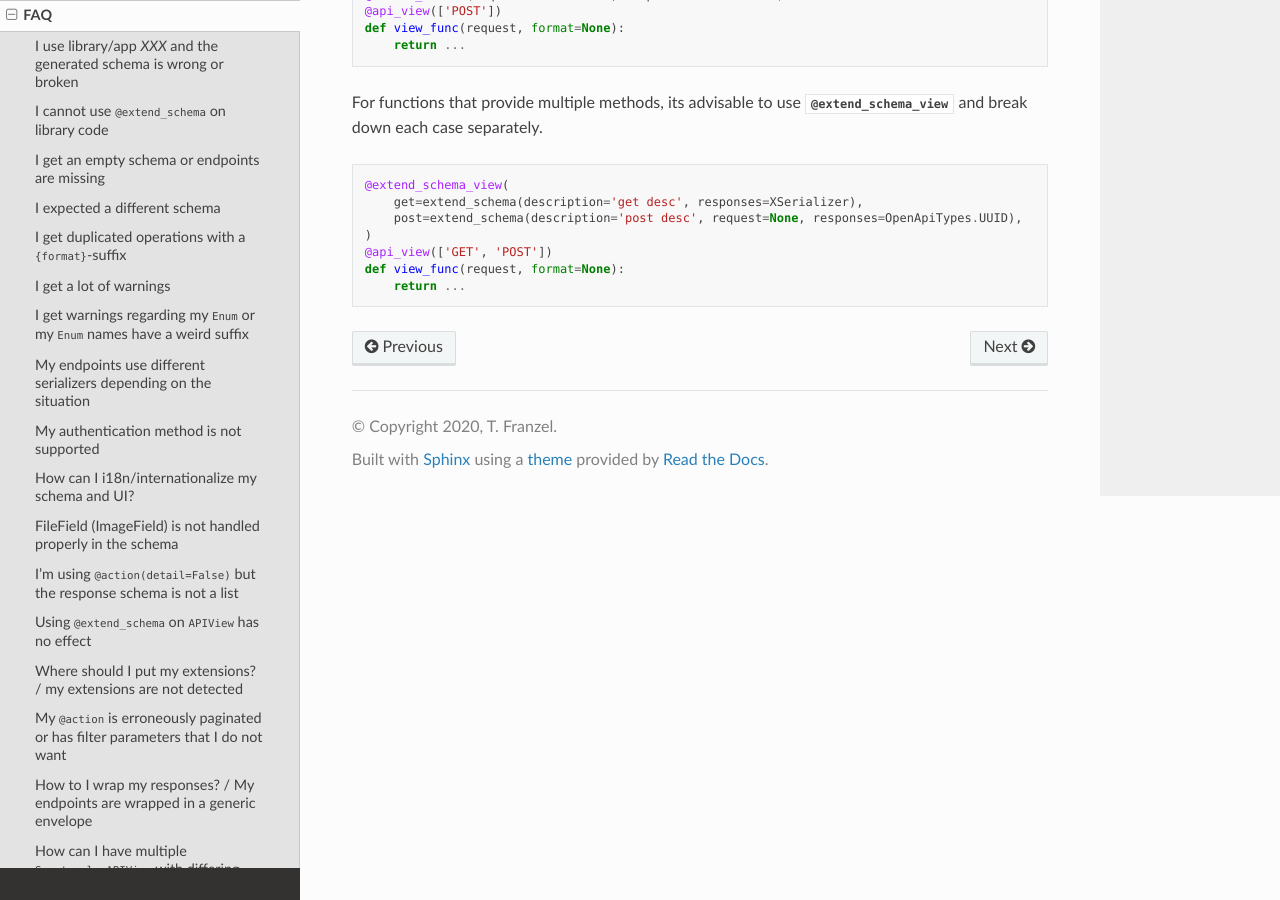
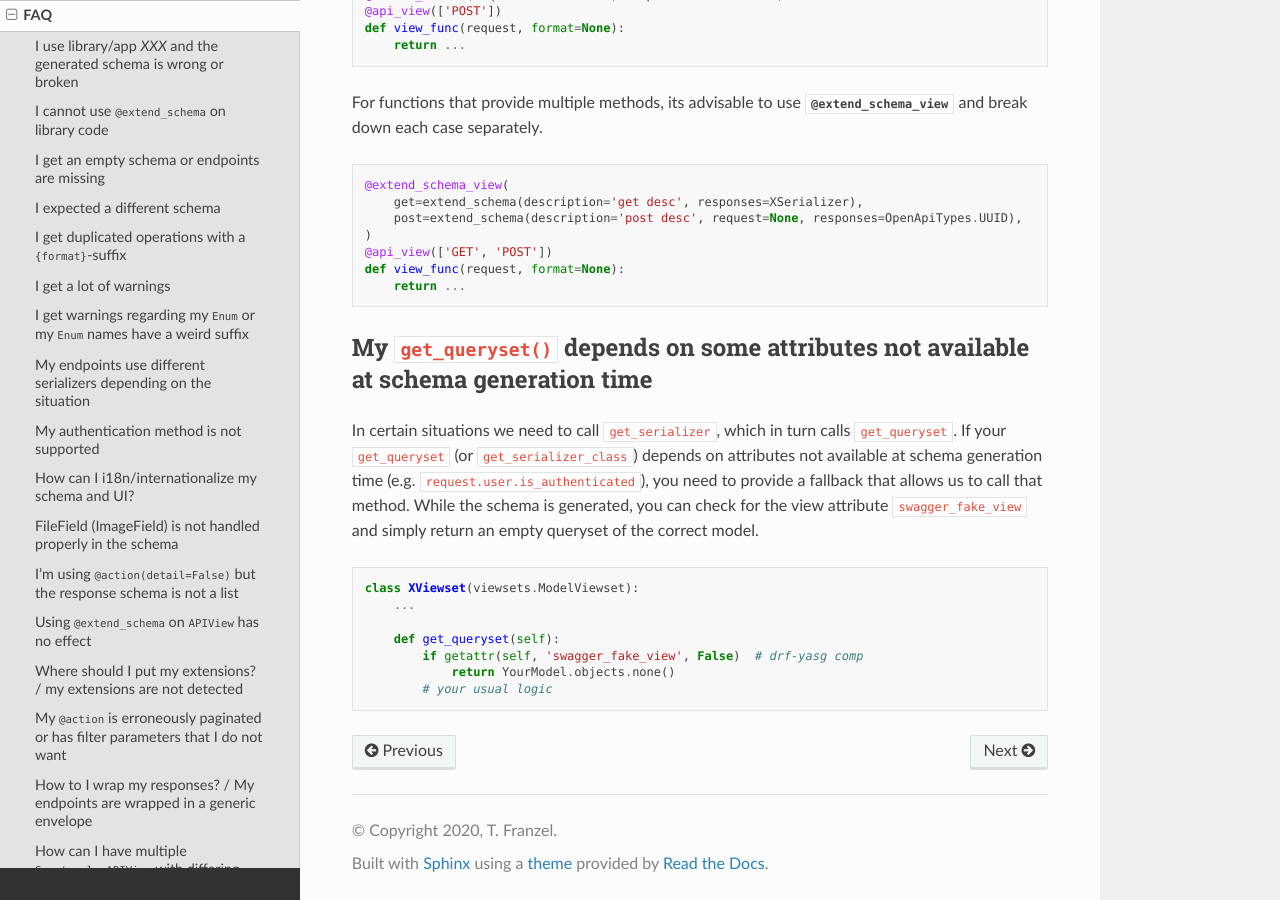
Before and after one commit to tfranzel/drf-spectacular, a Sphinx documentation site: the page built from docs/faq.rst, in a window 1280 px wide and 900 px high, scrolled down 6235 px. Built offline with Sphinx 7.4.7 and the Read the Docs theme 2.0.0, drawn with Linux system fonts in a browser that asks for light colours.

Commit message:
add ``swagger_fake_view`` FAQ entry #321

```diff
--- a/docs/faq.rst
+++ b/docs/faq.rst
@@ -312,3 +312,23 @@ and break down each case separately.
     @api_view(['GET', 'POST'])
     def view_func(request, format=None):
         return ...
+
+
+My ``get_queryset()`` depends on some attributes not available at schema generation time
+----------------------------------------------------------------------------------------
+
+In certain situations we need to call ``get_serializer``, which in turn calls ``get_queryset``.
+If your ``get_queryset`` (or ``get_serializer_class``) depends on attributes not available at
+schema generation time (e.g. ``request.user.is_authenticated``), you need to provide a fallback
+that allows us to call that method. While the schema is generated, you can check for the view
+attribute ``swagger_fake_view`` and simply return an empty queryset of the correct model.
+
+.. code-block:: python
+
+    class XViewset(viewsets.ModelViewset):
+        ...
+
+        def get_queryset(self):
+            if getattr(self, 'swagger_fake_view', False)  # drf-yasg comp
+                return YourModel.objects.none()
+            # your usual logic
```
